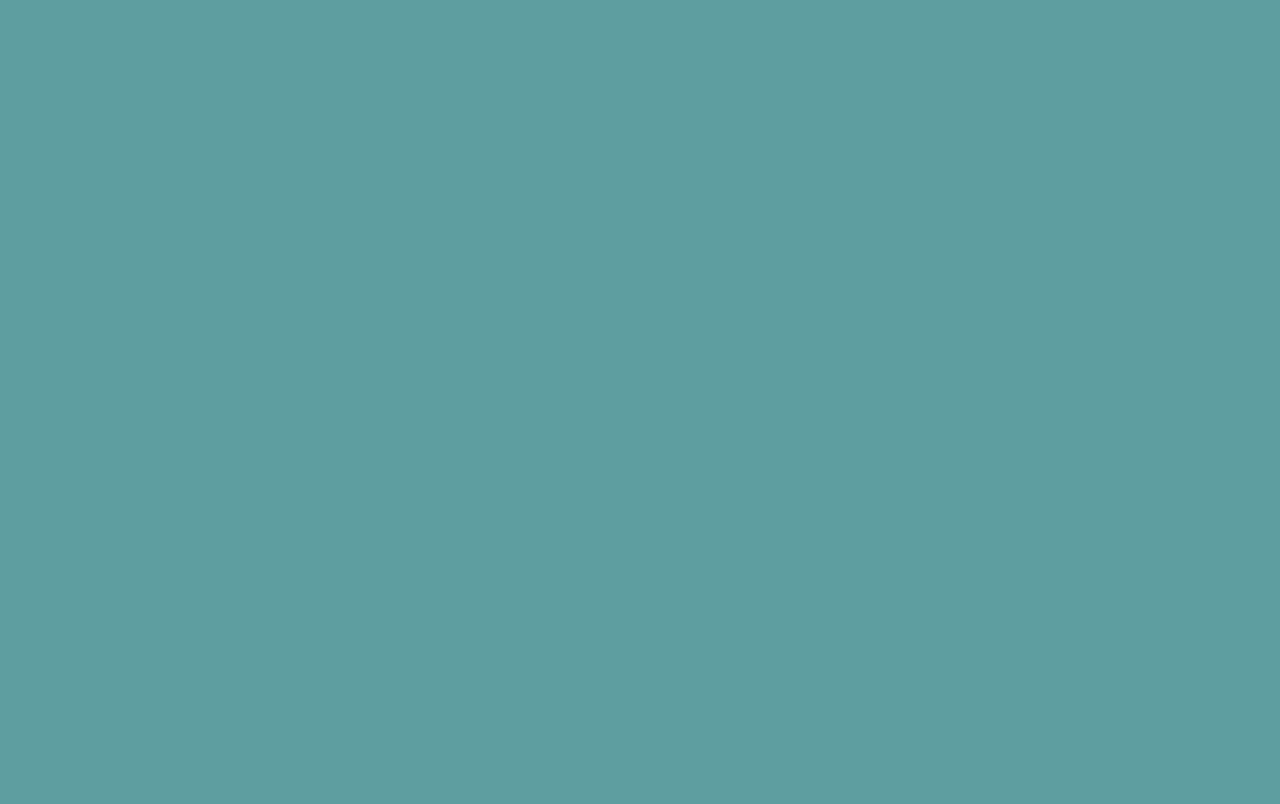
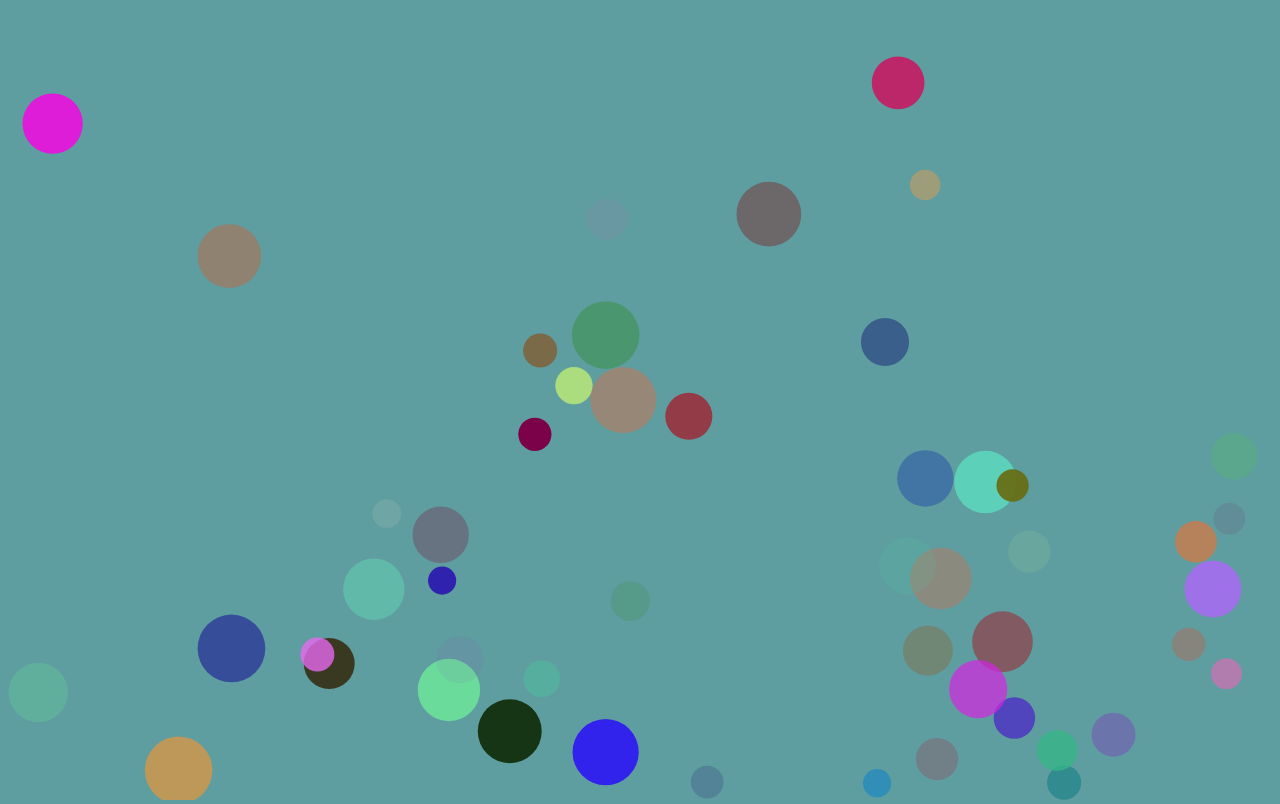
Before and after one commit to raeinking/hover-mouse, a plain HTML site: page index.html in a window 1280 px wide. Drawn offline with Linux system fonts and the light colour scheme.

Commit message:
all done

```diff
--- a/app.js
+++ b/app.js
@@ -0,0 +1,95 @@
+var canvas = document.getElementById("canvas");
+var c = canvas.getContext("2d");
+var tx = window.innerWidth;
+var ty = window.innerHeight;
+canvas.width = tx;
+canvas.height = ty;
+
+var mousex = 0;
+var mousey = 0;
+
+addEventListener("mousemove", function() {
+    mousex = event.clientX;
+    mousey = event.clientY;
+});
+
+var grav = 0.99;
+c.strokeWidth = 5;
+
+function randomcolor() {
+    return (
+        "rgba(" +
+        Math.round(Math.random() * 250) +
+        "," +
+        Math.round(Math.random() * 250) +
+        "," +
+        Math.round(Math.random() * 250) +
+        "," +
+        Math.ceil(Math.random() * 10) / 10 +
+        ")"
+    );
+}
+
+function Ball() {
+    this.color = randomcolor();
+    this.radius = Math.random() * 20 + 14;
+    this.startradius = this.radius;
+    this.x = Math.random() * (tx - this.radius * 2) + this.radius;
+    this.y = Math.random() * (ty - this.radius);
+    this.dy = Math.random() * 2;
+    this.dx = Math.round((Math.random() - 0.5) * 10);
+    this.vel = Math.random() /5;
+    this.update = function() {
+        c.beginPath();
+        c.arc(this.x, this.y, this.radius, 0, 2 * Math.PI);
+        c.fillStyle = this.color;
+        c.fill();
+    };
+}
+
+var bal = [];
+for (var i=0;i<50;i++) {
+    bal.push(new Ball());
+}
+
+function animate() {
+    if (tx != window.innerWidth || ty != window.innerHeight) {
+        tx = window.innerWidth;
+        ty = window.innerHeight;
+        canvas.width = tx;
+        canvas.height = ty;
+    }
+    requestAnimationFrame(animate);
+    c.clearRect(0, 0, tx, ty);
+    for (var i = 0; i < bal.length; i++) {
+        bal[i].update();
+        bal[i].y += bal[i].dy;
+        bal[i].x += bal[i].dx;
+        if (bal[i].y + bal[i].radius >= ty) {
+            bal[i].dy = -bal[i].dy * grav;
+        } else {
+            bal[i].dy += bal[i].vel;
+        }
+        if (bal[i].x + bal[i].radius > tx || bal[i].x - bal[i].radius < 0) {
+            bal[i].dx = -bal[i].dx;
+        }
+        if (mousex > bal[i].x - 20 &&
+            mousex < bal[i].x + 20 &&
+            mousey > bal[i].y -50 &&
+            mousey < bal[i].y +50 &&
+            bal[i].radius < 70) {
+                bal[i].radius +=5;
+            } else {
+                if (bal[i].radius > bal[i].startradius) {
+                    bal[i].radius += -5;
+                }
+            }
+    }
+}
+
+animate();
+
+setInterval(function() {
+    bal.push(new Ball());
+    bal.splice(0, 1)
+}, 400);
--- a/index.html
+++ b/index.html
@@ -8,7 +8,7 @@
     <title>hover mouse</title>
 </head>
 <body>
-
+    <canvas id="canvas"></canvas>
 
     <script src='./app.js' defer></script>
 </body>
```
